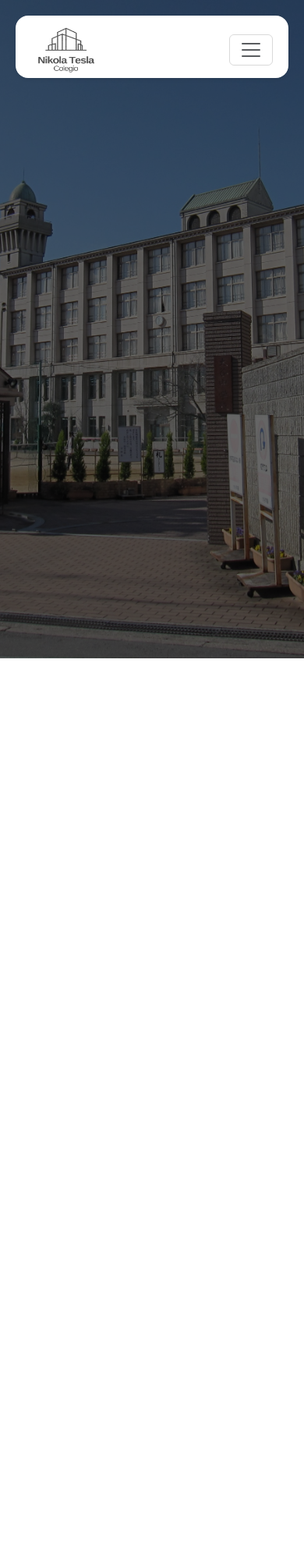
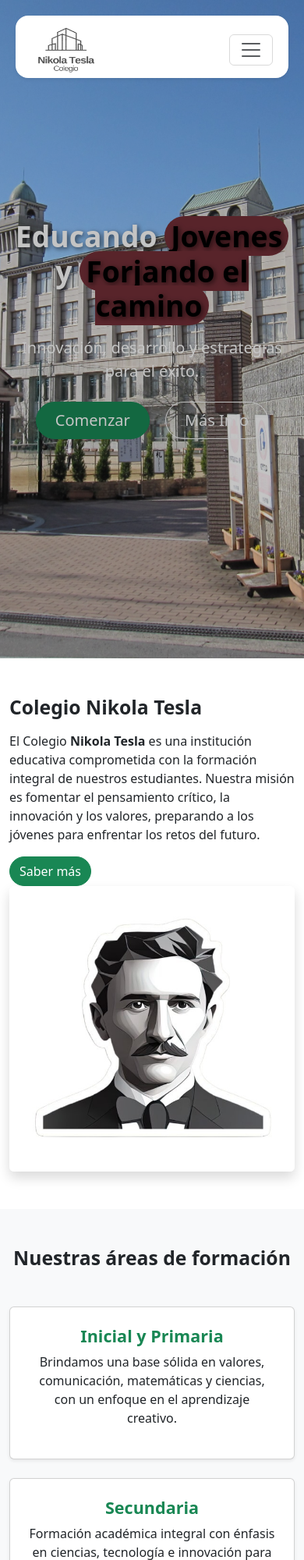
Before and after one commit to johannicola/proyecto-colegio, a plain HTML site: page index.html in a window 390 px wide. Shown: the top 2000 px of the page at 78% size. Before the commit the page ends 844 px from the top, so only its background shows below. Drawn offline with nearby package versions, Linux system fonts and the light colour scheme.

Commit message:
menu casi completo

```diff
--- a/ASSETS/CSS/style.css
+++ b/ASSETS/CSS/style.css
@@ -73,7 +73,7 @@
 }
 
 .hero-section {
-    background: url(/ASSETS/IMG/fondo-index.jpg) no-repeat center;
+    background: url(/ASSETS/IMG/tesla2.jpg) no-repeat center;
     background-size: cover;
     width: 100%;
     height: 100vh;
@@ -81,7 +81,7 @@
 }
 
 .hero-section::before {
-    background-color: rgba(0, 0, 0, 0.6); /* sombra negra */
+    background-color: rgba(0, 0, 0, 0.233); /* sombra negra */
     content: "";
     position: absolute;
     top: 0;
@@ -89,3 +89,21 @@
     bottom: 0;
     left: 0;
 }
+
+/* Resaltar palabras */
+.highlight {
+  background: #722f37;
+  color: #000;
+  padding: 0 8px;
+  border-radius: 40px;
+}
+
+/* Hero text sombra */
+.hero-section h1 {
+  text-shadow: 2px 2px 6px rgba(0,0,0,0.6);
+}
+
+/* Botones redondeados */
+.btn {
+  border-radius: 30px;
+}
--- a/index.html
+++ b/index.html
@@ -58,9 +58,69 @@
 <!-- End Navbar -->
 
 <!-- Hero Section -->
-<section class="hero-section">
+<!-- Hero Section -->
+<section class="hero-section d-flex align-items-center text-white" style="min-height: 100vh; background: url('ASSETS/IMG/fondo-index.jpg') center/cover no-repeat;">
+  <div class="container text-center">
+    <h1 class="display-3 fw-bold">
+      Educando <span class="highlight">Jovenes</span><br>
+      y <span class="highlight">Forjando el camino</span>
+    </h1>
+    <p class="lead mt-3">
+      Innovación, desarrollo y estrategias para el éxito.
+    </p>
+    <div class="mt-4">
+      <a href="#" class="btn btn-success btn-lg px-4">Comenzar</a>
+      <a href="#" class="btn btn-outline-light btn-lg px-4 ms-3">Más Info</a>
+    </div>
+  </div>
+</section>
 
+<!-- Sección 2: Texto + Imagen -->
+<section class="py-5">
+  <div class="container">
+    <div class="row align-items-center">
+      <div class="col-lg-6">
+        <h2 class="fw-bold">Colegio Nikola Tesla</h2>
+        <p class="mt-3">
+           El Colegio <strong>Nikola Tesla</strong> es una institución educativa comprometida con la formación integral de nuestros estudiantes.
+          Nuestra misión es fomentar el pensamiento crítico, la innovación y los valores, preparando a los jóvenes para enfrentar los retos del futuro.
+        </p>
+        <a href="#" class="btn btn-success">Saber más</a>
+      </div>
+      <div class="col-lg-6 text-center">
+        <img src="ASSETS/IMG/tesla2.jpg" class="img-fluid rounded shadow" alt="Agencia Digital">
+      </div>
+    </div>
+  </div>
 </section>
+
+<!-- Sección 3: Servicios -->
+<section class="py-5 bg-light">
+  <div class="container text-center">
+    <h2 class="fw-bold mb-5">Nuestras áreas de formación</h2>
+    <div class="row g-4">
+      <div class="col-md-4">
+        <div class="card shadow-sm p-4 h-100">
+          <h4 class="text-success fw-bold">Inicial y Primaria</h4>
+          <p>Brindamos una base sólida en valores, comunicación, matemáticas y ciencias, con un enfoque en el aprendizaje creativo.</p>
+        </div>
+      </div>
+      <div class="col-md-4">
+        <div class="card shadow-sm p-4 h-100">
+          <h4 class="text-success fw-bold">Secundaria</h4>
+          <p>Formación académica integral con énfasis en ciencias, tecnología e innovación para preparar a los líderes del mañana.</p>
+        </div>
+      </div>
+      <div class="col-md-4">
+        <div class="card shadow-sm p-4 h-100">
+          <h4 class="text-success fw-bold">Actividades Extracurriculares</h4>
+          <p>Deportes, arte, música y talleres tecnológicos que fortalecen las habilidades sociales y el desarrollo personal.</p>
+        </div>
+      </div>
+    </div>
+  </div>
+</section>
+
 <!-- End hero section -->
 
 <!-- Bootstrap JS -->
```
Also changed, not shown: ASSETS/IMG/tesla1-Photoroom.png (added), ASSETS/IMG/tesla2.jpg (added).
